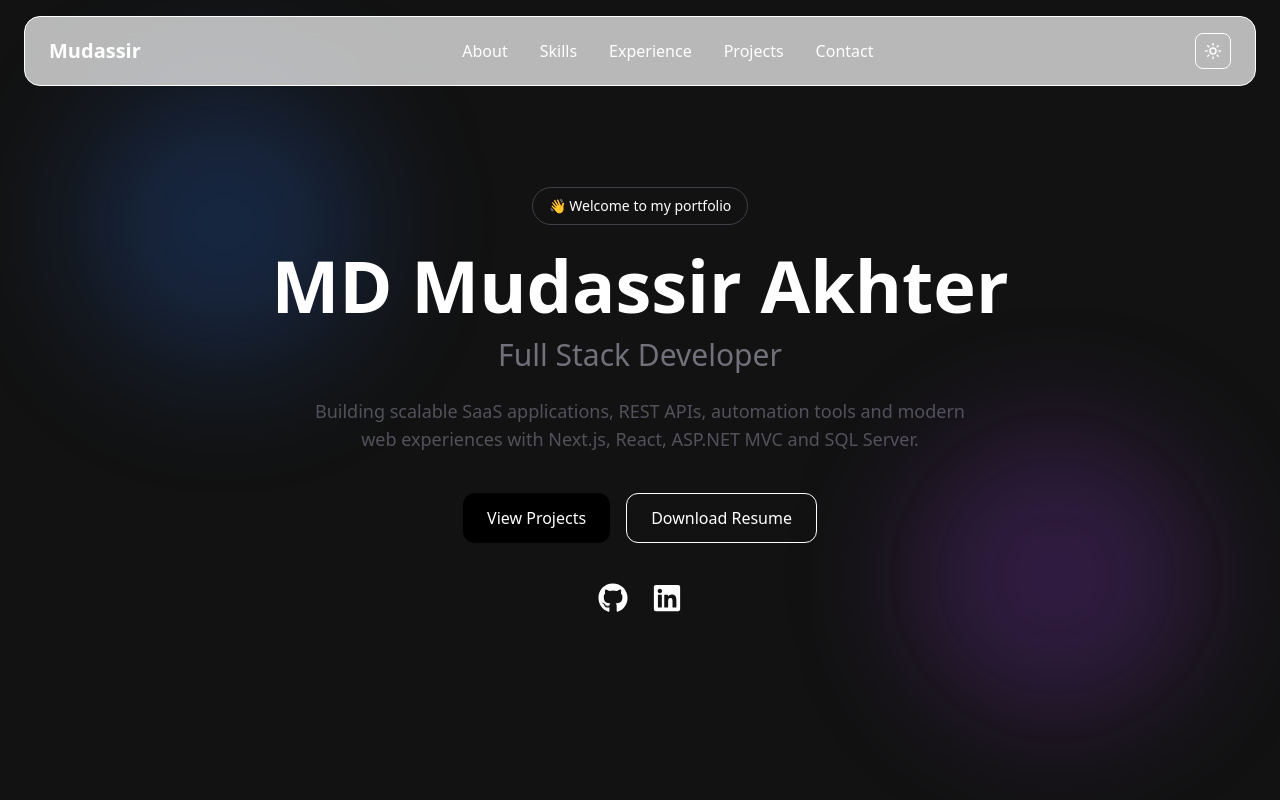
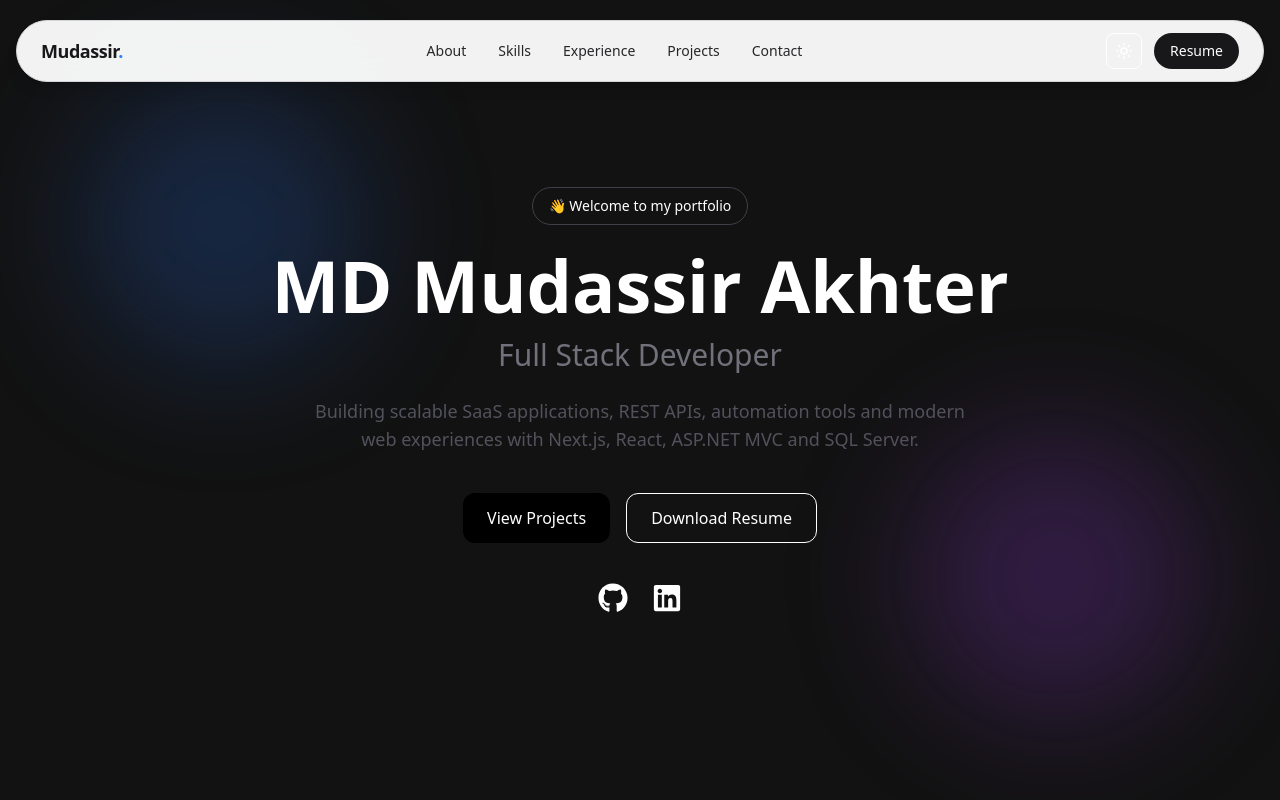
Before and after one commit to mudassir-jmi/mudassir-portfolio, a Next.js app: page / in a window 1280 px wide. Shown: the top 800 px of the page. Built offline with nearby package versions, Linux system fonts and the light colour scheme.

Commit message:
fix navbar toggle

```diff
--- a/app/_section/Navbar.tsx
+++ b/app/_section/Navbar.tsx
@@ -10,27 +10,70 @@ const links = [
 
 export default function Navbar() {
   return (
-    <header className="fixed top-0 left-0 right-0 z-50">
-      <nav className="max-w-7xl mx-auto px-6 py-4">
-        <div className="flex items-center justify-between rounded-2xl border bg-white/70 backdrop-blur-md px-6 py-4">
+    <header className="fixed top-0 inset-x-0 z-50">
+      <nav className="max-w-7xl mx-auto px-4 py-5">
+        <div className="
+          flex items-center justify-between
+          rounded-full
+          border border-zinc-300 dark:border-zinc-700
+          bg-white/95 dark:bg-zinc-900/80
+          backdrop-blur-xl
+          px-6 py-3
+          shadow-lg
+        ">
+          {/* Logo */}
+          <a
+            href="#"
+            className="font-bold text-lg tracking-tight text-zinc-900 dark:text-white"
+          >
+            Mudassir<span className="text-blue-500">.</span>
+          </a>
 
-          <h2 className="font-bold text-xl">
-            Mudassir
-          </h2>
-
-          <div className="hidden md:flex gap-8">
+          {/* Navigation */}
+          <div className="hidden md:flex items-center gap-8">
             {links.map((link) => (
               <a
                 key={link.name}
                 href={link.href}
-                className="hover:text-blue-600 transition"
+                className="
+                  text-sm
+                  font-medium
+                  text-zinc-800
+                  dark:text-zinc-200
+                  hover:text-blue-600
+                  dark:hover:text-blue-400
+                  transition-colors
+                "
               >
                 {link.name}
               </a>
             ))}
           </div>
 
-         <ThemeToggle />
+          {/* Right Side */}
+          <div className="flex items-center gap-3">
+            <ThemeToggle />
+
+            <a
+              href="/resume.pdf"
+              download
+              className="
+                hidden md:block
+                rounded-full
+                bg-zinc-900
+                text-white
+                dark:bg-white
+                dark:text-zinc-900
+                px-4 py-2
+                text-sm
+                font-medium
+                hover:scale-105
+                transition
+              "
+            >
+              Resume
+            </a>
+          </div>
         </div>
       </nav>
     </header>
```
